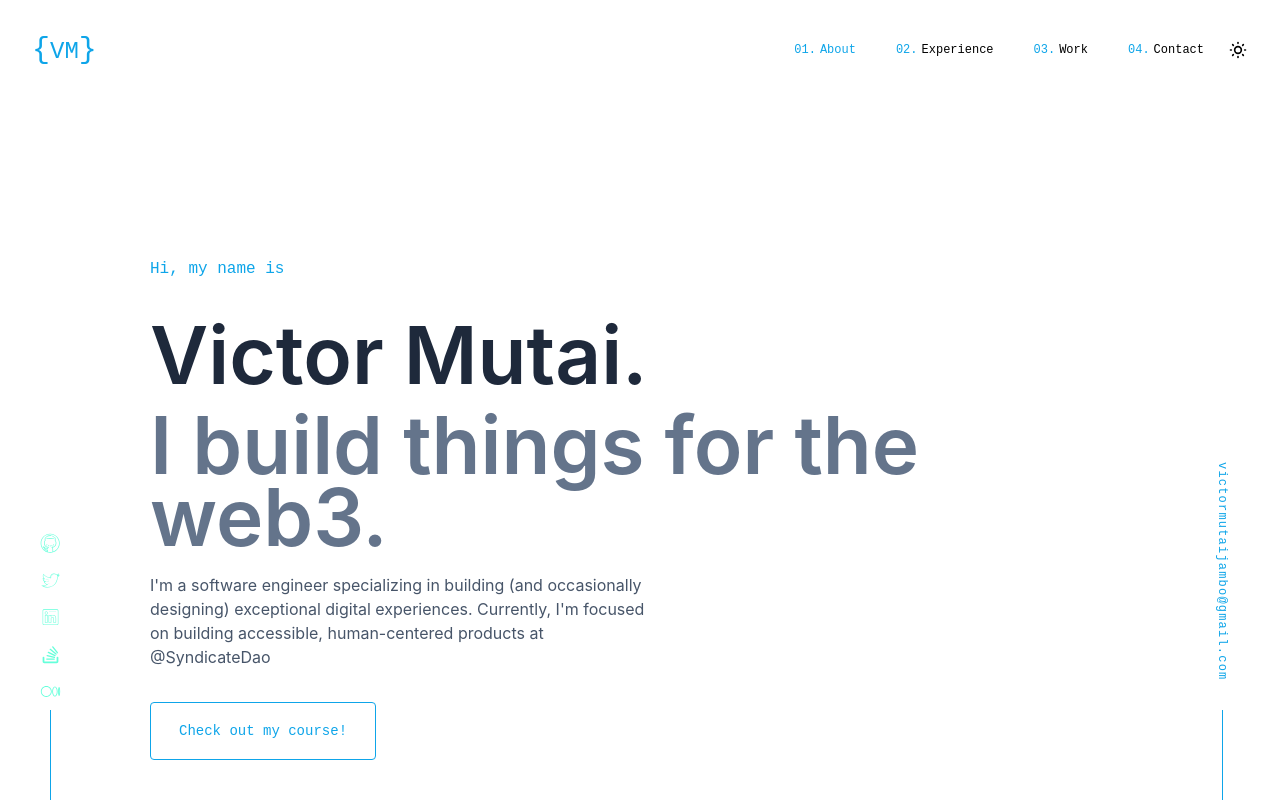
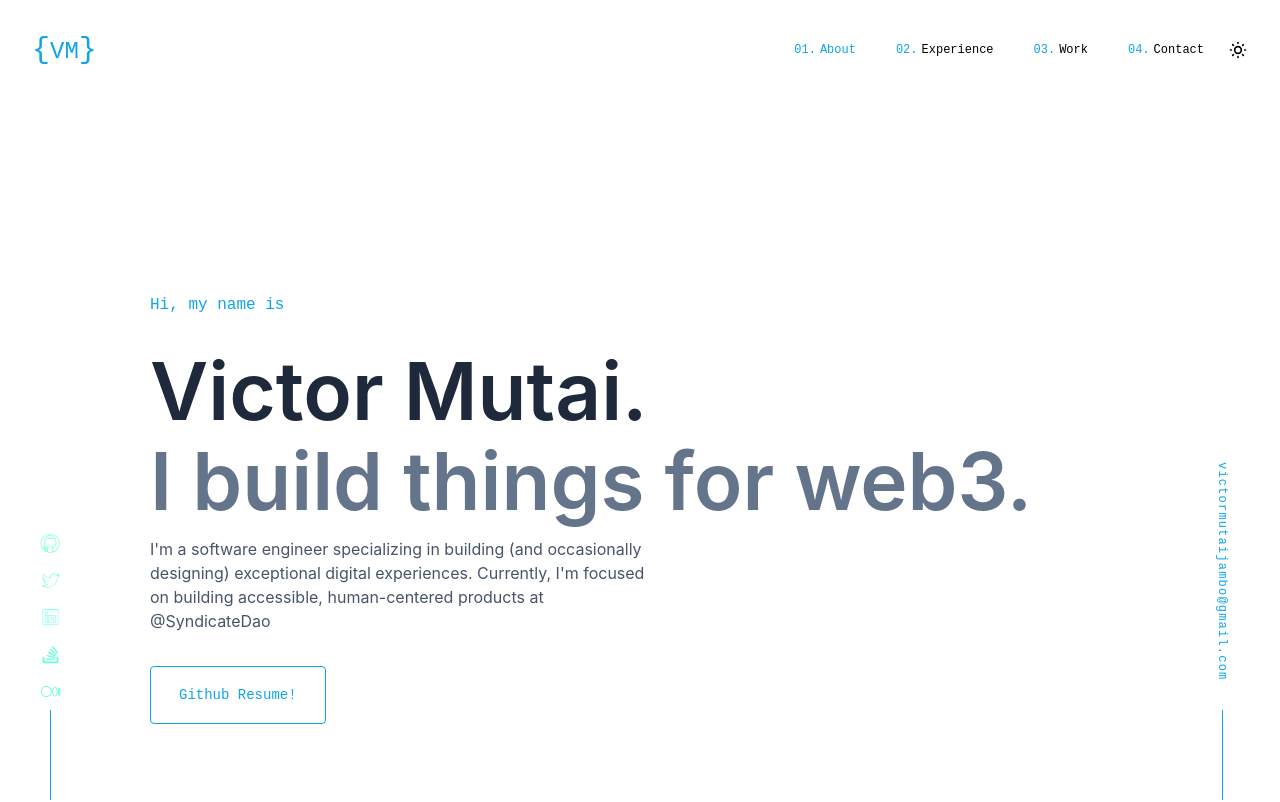
Before and after one commit to victorjambo/profile-v2, a Next.js app: page / in a window 1280 px wide. Shown: the top 802 px of the page. Built offline with nearby package versions, Linux system fonts and the light colour scheme.

Commit message:
git resume

```diff
--- a/src/components/sections/hero.tsx
+++ b/src/components/sections/hero.tsx
@@ -11,7 +11,7 @@ const HeroSection: React.FC = () => {
           {DEV_NAME}.
         </div>
         <div className="font-sans text-slate-500 dark:text-slate font-semibold hero-size mt-[10px] leading-[0.9]">
-          I build things for the web3.
+          I build things for web3.
         </div>
         <p className="mt-5 max-w-lg font-sans text-slate-600 dark:text-slate leading-[24px]">
           I&apos;m a software engineer specializing in building (and
@@ -20,8 +20,8 @@ const HeroSection: React.FC = () => {
           @SyndicateDao
         </p>
         <div className="mt-[50px]">
-          <a className="text-sky-500 dark:text-green hover:bg-sky-50 dark:hover:bg-green-tint border border-sky-500 dark:border-green rounded py-5 px-7 text-sm cursor-pointer">
-            Check out my course!
+          <a href="https://resume.github.io/?victorjambo" target="_blank" className="text-sky-500 dark:text-green hover:bg-sky-50 dark:hover:bg-green-tint border border-sky-500 dark:border-green rounded py-5 px-7 text-sm cursor-pointer" rel="noreferrer">
+            Github Resume!
           </a>
         </div>
       </div>
```
